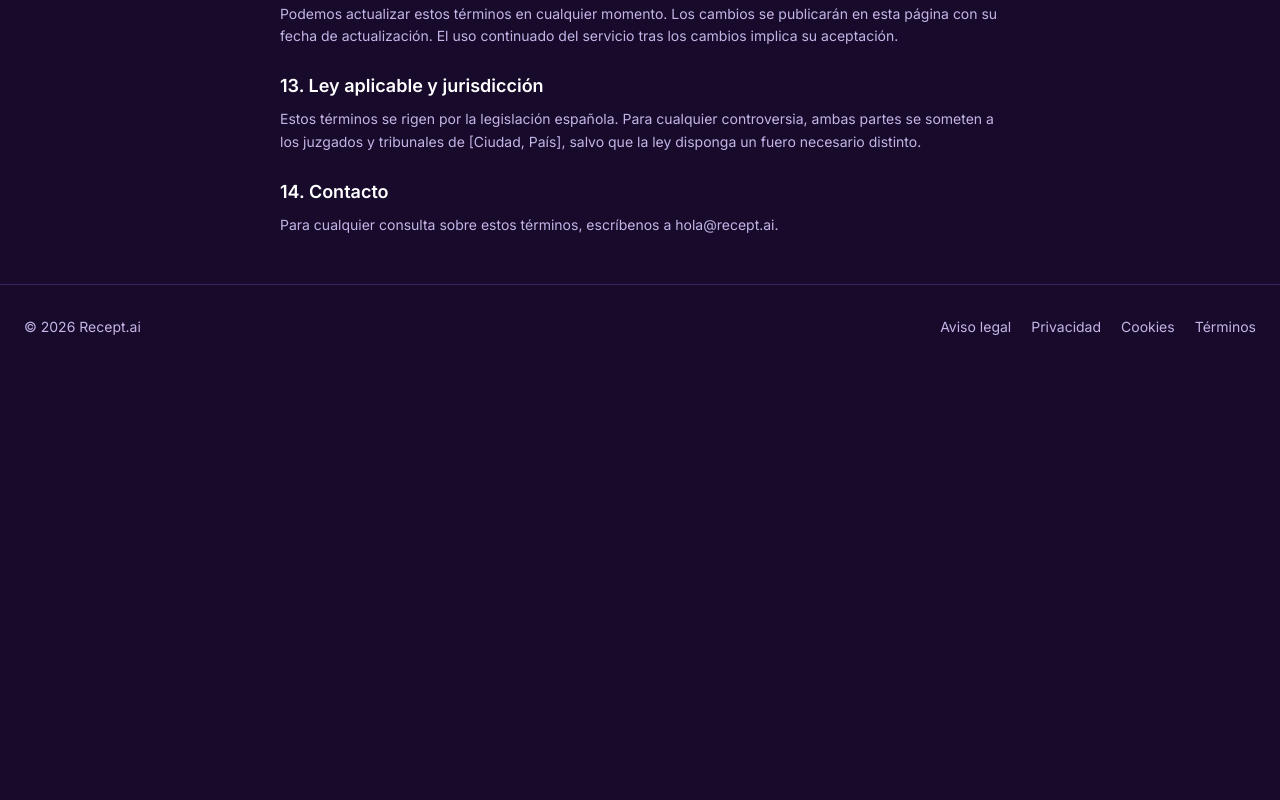
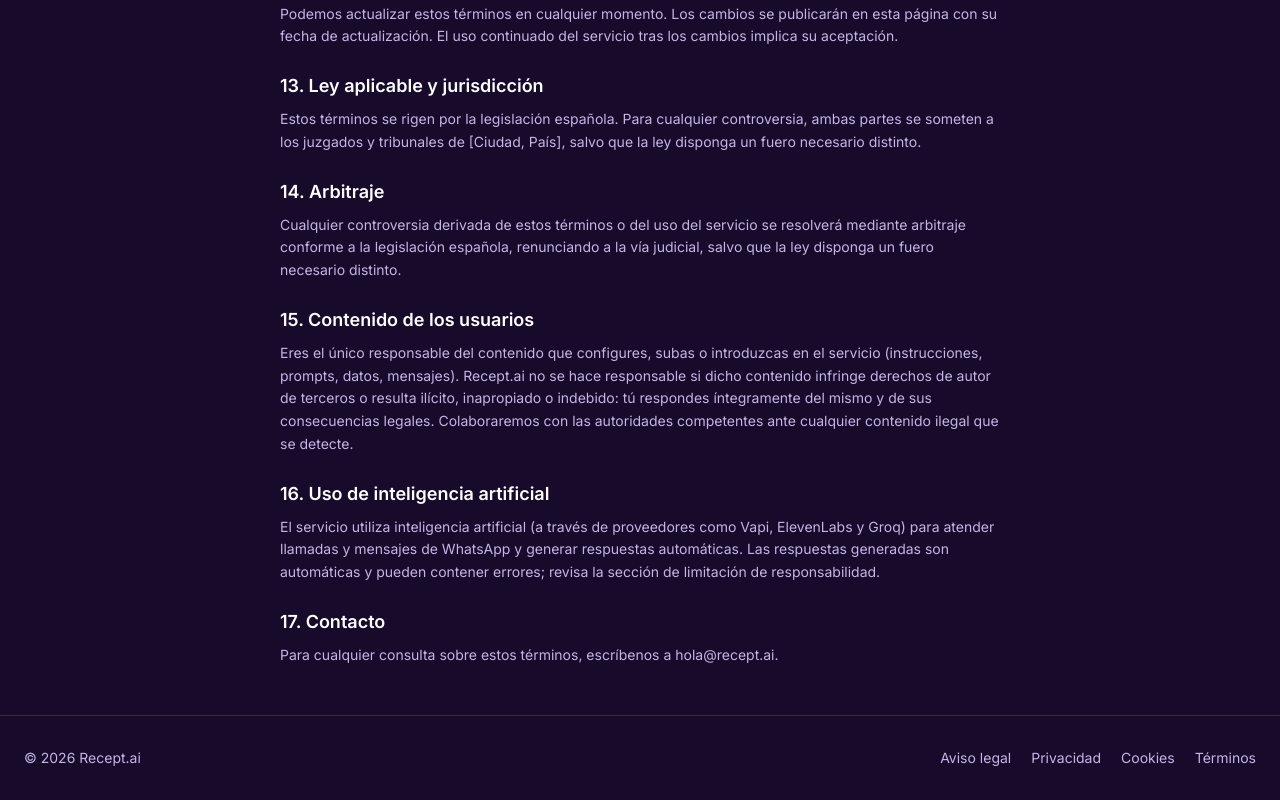
Before and after one commit to vivancoaaron555-netizen/recep, a Next.js app in the folder frontend/: page /terminos in a window 1280 px wide. Shown: the part 1672-2472 px from the top of the page. Before the commit the page ends 2041 px from the top, so only its background shows below. Built offline with nearby package versions, Linux system fonts and the light colour scheme.

Commit message:
feat: seccion 12 en privacidad (IA, contenido usuarios, arbitraje) + puntos en terminos

```diff
--- a/frontend/app/privacidad/page.tsx
+++ b/frontend/app/privacidad/page.tsx
@@ -52,6 +52,14 @@ const sections = [
     title: '11. Cambios en esta política',
     body: `Podemos actualizar esta política para reflejar cambios legales o del servicio. La fecha de última actualización se indica al inicio de esta página.`,
   },
+  {
+    title: '12. Uso de inteligencia artificial, contenido de los usuarios y arbitraje',
+    body: `Nuestro servicio utiliza inteligencia artificial (a través de proveedores como Vapi, ElevenLabs y Groq) para atender llamadas y mensajes de WhatsApp y generar respuestas automáticas. Las interacciones pueden procesarse mediante modelos de lenguaje y conservarse en forma de audio o transcripción según lo indicado en esta política.
+
+El usuario es el único responsable del contenido que configura, sube o introduce en el servicio (instrucciones, prompts, datos, mensajes). Recept.ai no se hace responsable si dicho contenido infringe derechos de autor de terceros o resulta ilícito, inapropiado o indebido: el usuario responde íntegramente del mismo y de las consecuencias legales. Colaboraremos con las autoridades competentes ante cualquier contenido ilegal que se detecte.
+
+Cualquier controversia derivada de esta política o del uso del servicio se resolverá mediante arbitraje conforme a la legislación española, renunciando a la vía judicial, salvo que la ley disponga un fuero necesario distinto.`,
+  },
 ];
 
 export default function PrivacidadPage() {
--- a/frontend/app/terminos/page.tsx
+++ b/frontend/app/terminos/page.tsx
@@ -61,7 +61,19 @@ const sections = [
     body: `Estos términos se rigen por la legislación española. Para cualquier controversia, ambas partes se someten a los juzgados y tribunales de ${LEGAL.city || 'España'}, salvo que la ley disponga un fuero necesario distinto.`,
   },
   {
-    title: '14. Contacto',
+    title: '14. Arbitraje',
+    body: 'Cualquier controversia derivada de estos términos o del uso del servicio se resolverá mediante arbitraje conforme a la legislación española, renunciando a la vía judicial, salvo que la ley disponga un fuero necesario distinto.',
+  },
+  {
+    title: '15. Contenido de los usuarios',
+    body: 'Eres el único responsable del contenido que configures, subas o introduzcas en el servicio (instrucciones, prompts, datos, mensajes). Recept.ai no se hace responsable si dicho contenido infringe derechos de autor de terceros o resulta ilícito, inapropiado o indebido: tú respondes íntegramente del mismo y de sus consecuencias legales. Colaboraremos con las autoridades competentes ante cualquier contenido ilegal que se detecte.',
+  },
+  {
+    title: '16. Uso de inteligencia artificial',
+    body: 'El servicio utiliza inteligencia artificial (a través de proveedores como Vapi, ElevenLabs y Groq) para atender llamadas y mensajes de WhatsApp y generar respuestas automáticas. Las respuestas generadas son automáticas y pueden contener errores; revisa la sección de limitación de responsabilidad.',
+  },
+  {
+    title: '17. Contacto',
     body: `Para cualquier consulta sobre estos términos, escríbenos a ${LEGAL.email}.`,
   },
 ];
```
